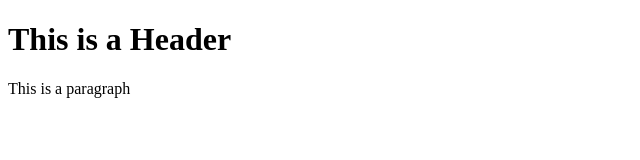
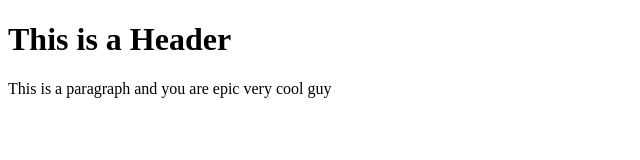
Before and after one commit to craigjj/portfolio-project, a plain HTML site: page index.html in a window 1280 px wide. Shown: the whole page, without its empty margins (0-640 px from the left). Drawn offline with Linux system fonts and the light colour scheme.

Commit message:
third commit

```diff
--- a/index.html
+++ b/index.html
@@ -8,7 +8,7 @@
 </head>
 <body>
     <h1>This is a Header</h1>
-        <p>This is a paragraph</p>
+        <p>This is a paragraph and you are epic very cool guy</p>
 
 
 </body>
```
